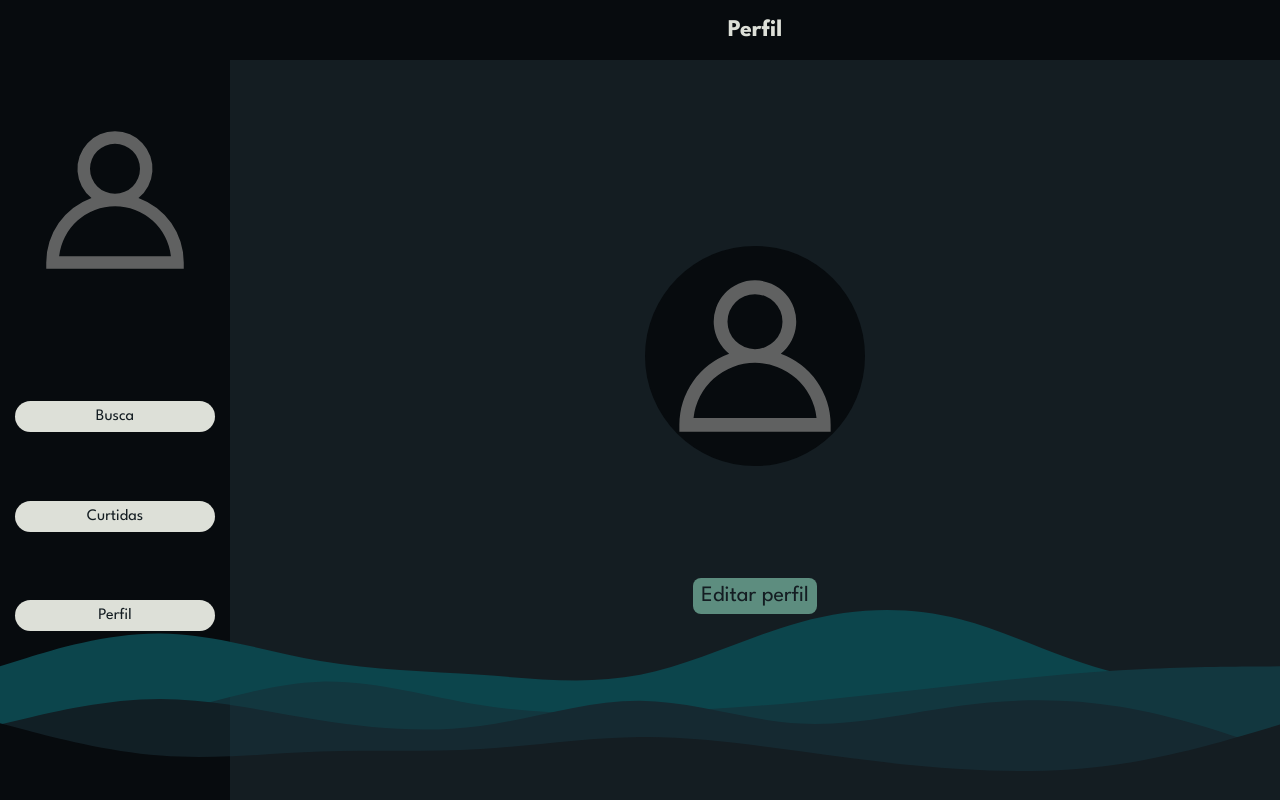
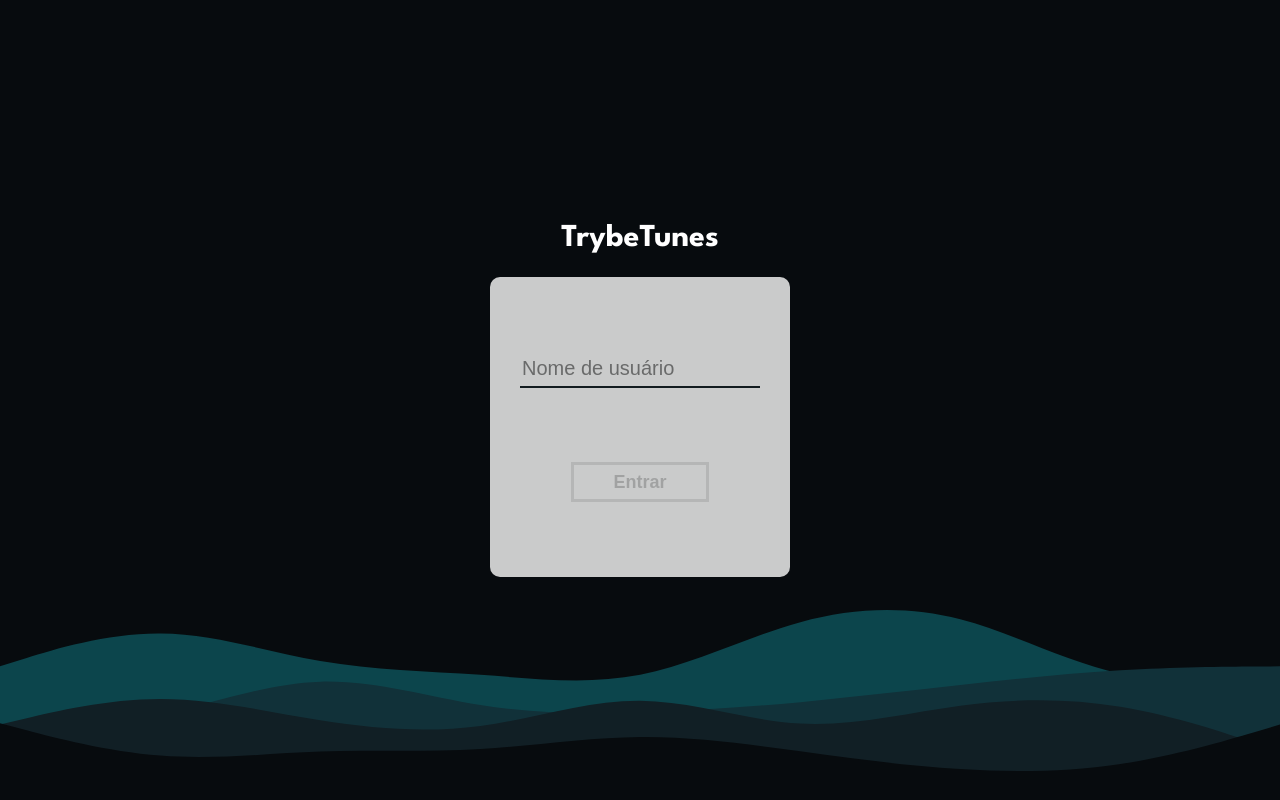
Before and after one commit to lauropera/oceanfy, a React (Create React App) app: page /trybetunes/profile in a window 1280 px wide. Built offline with nearby package versions, Linux system fonts and the light colour scheme.

Commit message:
corrigindo routes

```diff
--- a/package.json
+++ b/package.json
@@ -1,7 +1,7 @@
 {
-  "homepage": "https://lauropera.github.io/trybetunes/",
   "name": "trybetunes",
   "version": "0.1.0",
+  "homepage": "https://lauropera.github.io/trybetunes/",
   "private": true,
   "engines": {
     "node": "16"
--- a/src/App.js
+++ b/src/App.js
@@ -1,12 +1,24 @@
 import React from 'react';
-import { Switch } from 'react-router-dom';
-import Routes from './Routes';
+import { Route, Switch } from 'react-router-dom';
+import Login from './pages/Login';
+import Search from './pages/Search';
+import Album from './pages/Album';
+import Favorites from './pages/Favorites';
+import Profile from './pages/Profile';
+import ProfileEdit from './pages/ProfileEdit';
+import NotFound from './pages/NotFound';
 
 class App extends React.Component {
   render() {
     return (
       <Switch>
-        <Routes />
+        <Route exact path="/" component={ Login } />
+        <Route path="/search" component={ Search } />
+        <Route path="/album/:id" component={ Album } />
+        <Route path="/favorites" component={ Favorites } />
+        <Route exact path="/profile" component={ Profile } />
+        <Route path="/profile/edit" component={ ProfileEdit } />
+        <Route path="*" component={ NotFound } />
       </Switch>
     );
   }
--- a/src/Routes.jsx
+++ /dev/null
@@ -1,27 +0,0 @@
-import React, { Component } from 'react';
-import { Route, Switch } from 'react-router-dom';
-import Login from './pages/Login';
-import Search from './pages/Search';
-import Album from './pages/Album';
-import Favorites from './pages/Favorites';
-import Profile from './pages/Profile';
-import ProfileEdit from './pages/ProfileEdit';
-import NotFound from './pages/NotFound';
-
-class Routes extends Component {
-  render() {
-    return (
-      <Switch>
-        <Route exact path="/trybetunes/" component={ Login } />
-        <Route path="/trybetunes/search" component={ Search } />
-        <Route path="/trybetunes/album/:id" component={ Album } />
-        <Route path="/trybetunes/favorites" component={ Favorites } />
-        <Route exact path="/trybetunes/profile" component={ Profile } />
-        <Route path="/trybetunes/profile/edit" component={ ProfileEdit } />
-        <Route path="*" component={ NotFound } />
-      </Switch>
-    );
-  }
-}
-
-export default Routes;
--- a/src/components/CardAlbum.js
+++ b/src/components/CardAlbum.js
@@ -20,7 +20,7 @@ class CardAlbum extends Component {
               artworkUrl100,
             }) => (
               <Link
-                to={ `/trybetunes/album/${collectionId}` }
+                to={ `/album/${collectionId}` }
                 data-testid={ `link-to-album-${collectionId}` }
                 key={ collectionId }
                 className="Song"
--- a/src/components/Header.js
+++ b/src/components/Header.js
@@ -37,14 +37,14 @@ class Header extends Component {
         ) : (
           <>
             <div className="User-Informations">
-              <Link to="/trybetunes/profile" className="Link-Picture">
+              <Link to="/profile" className="Link-Picture">
                 <img
                   src={ image || defaultUser }
                   alt={ `User ${name}` }
                   className="Header-Pic"
                 />
               </Link>
-              <Link to="/trybetunes/profile" className="Link-Name">
+              <Link to="/profile" className="Link-Name">
                 <p data-testid="header-user-name">{name}</p>
               </Link>
             </div>
@@ -52,21 +52,21 @@ class Header extends Component {
               <ul className="Links">
                 <Link
                   data-testid="link-to-search"
-                  to="/trybetunes/search"
+                  to="/search"
                   className="Link"
                 >
                   <li>Busca</li>
                 </Link>
                 <Link
                   data-testid="link-to-favorites"
-                  to="/trybetunes/favorites"
+                  to="/favorites"
                   className="Link"
                 >
                   <li>Curtidas</li>
                 </Link>
                 <Link
                   data-testid="link-to-profile"
-                  to="/trybetunes/profile"
+                  to="/profile"
                   className="Link"
                 >
                   <li>Perfil</li>
--- a/src/index.js
+++ b/src/index.js
@@ -2,13 +2,13 @@ import React from 'react';
 import ReactDOM from 'react-dom';
 import './index.css';
 import App from './App';
-import { BrowserRouter as Router } from 'react-router-dom';
+import { HashRouter } from 'react-router-dom';
 
 ReactDOM.render(
   <React.StrictMode>
-    <Router>
+    <HashRouter>
       <App />
-    </Router>
+    </HashRouter>
   </React.StrictMode>,
   document.getElementById('root'),
 );
--- a/src/pages/Login.js
+++ b/src/pages/Login.js
@@ -32,7 +32,7 @@ class Login extends Component {
 
   redirectToSearchPage = () => {
     const { history: { push } } = this.props;
-    push('/trybetunes/search');
+    push('/search');
   }
 
   render() {
--- a/src/pages/NotFound.js
+++ b/src/pages/NotFound.js
@@ -6,7 +6,7 @@ class ProfileEdit extends Component {
   render() {
     return (
       <Link
-        to="/trybetunes/search"
+        to="/search"
         data-testid="page-not-found"
         className="Link-Not-Found"
       >
--- a/src/pages/Profile.js
+++ b/src/pages/Profile.js
@@ -58,7 +58,7 @@ class Profile extends Component {
                 <p>{email}</p>
                 <p>{description}</p>
               </div>
-              <Link to="/trybetunes/profile/edit" className="Edit-Profile">
+              <Link to="/profile/edit" className="Edit-Profile">
                 Editar perfil
               </Link>
             </section>
--- a/src/pages/ProfileEdit.js
+++ b/src/pages/ProfileEdit.js
@@ -51,7 +51,7 @@ class ProfileEdit extends Component {
     const {
       history: { push },
     } = this.props;
-    push('/trybetunes/profile');
+    push('/profile');
   };
 
   validateNewInfo = () => {
```
